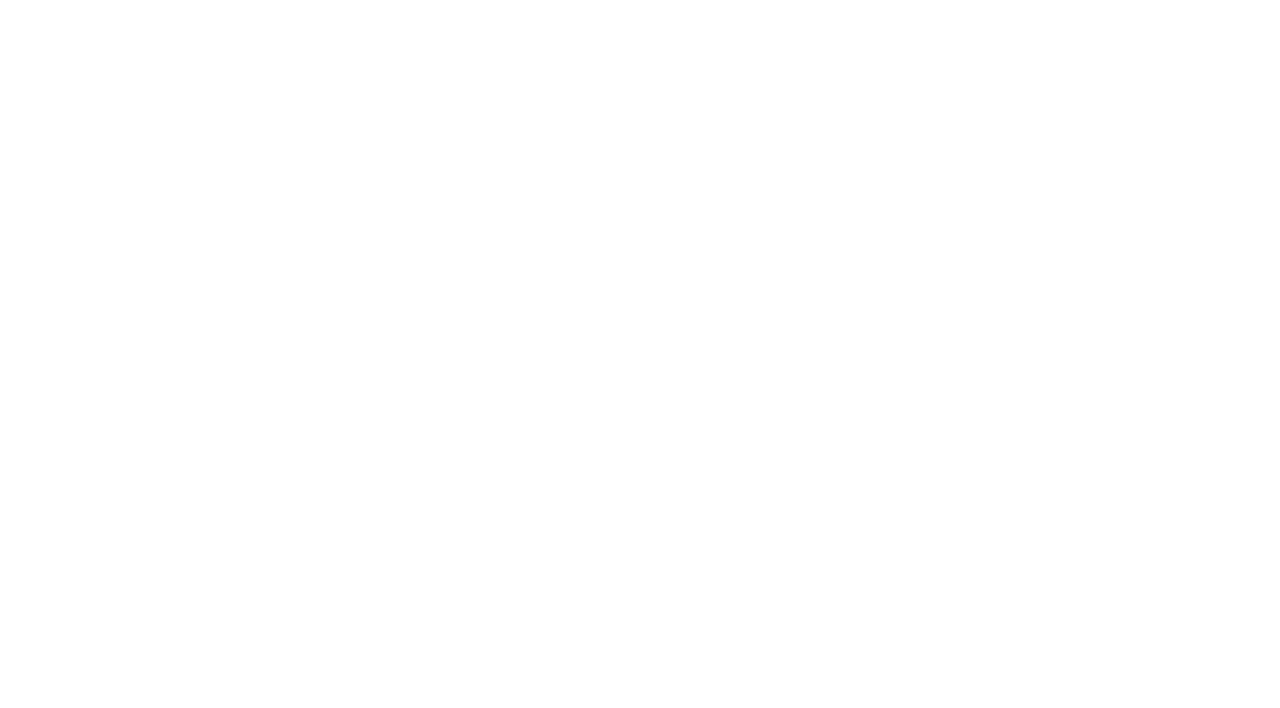
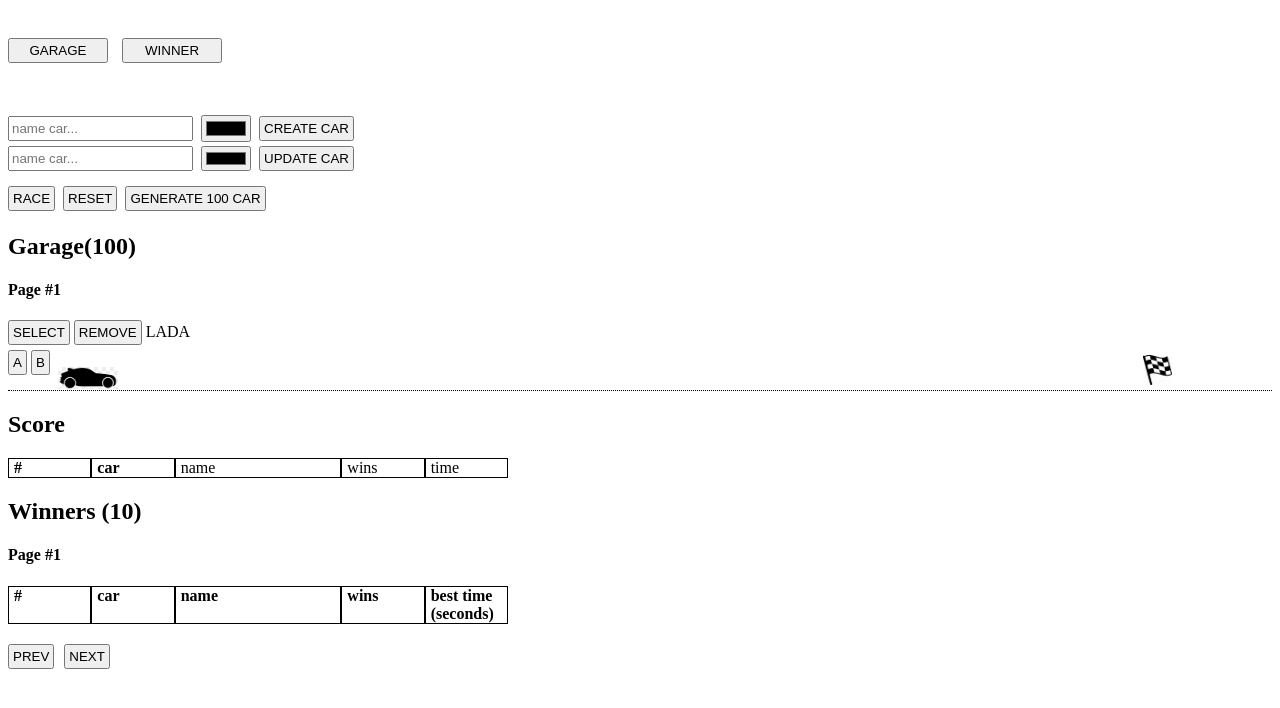
Before and after one commit to capapa/rss-async-race, a website built with webpack: page src/index.html in a window 1280 px wide. Built offline with nearby package versions, Linux system fonts and the light colour scheme; files whose address does not match are found by name.

Commit message:
feat: add layout

```diff
--- a/src/App.ts
+++ b/src/App.ts
@@ -1,7 +1,9 @@
+import Garage from "src/components/garage/Garage";
+import Winners from "src/components/winners/Winners";
+
 export default class App {
-
   constructor() {
-
+    //new Garage();
+    new Winners();
   }
-
 }
--- /dev/null
+++ b/src/components/garage/Garage.ts
@@ -0,0 +1,7 @@
+import GarageLayot from "src/components/garage/GarageLayout";
+
+export default class {
+  constructor() {
+    new GarageLayot();
+  }
+}
--- /dev/null
+++ b/src/components/winners/Winners.ts
@@ -0,0 +1,9 @@
+import WinnersLayout from "./WinnersLayout";
+
+export default class {
+  constructor() {
+    const layout = new WinnersLayout();
+
+    layout.addRowHeader();
+  }
+}
--- /dev/null
+++ b/src/components/winners/WinnersLayout.ts
@@ -0,0 +1,42 @@
+import { createHtmlElement } from "src/helpers";
+
+export default class {
+  private tableWinners: HTMLElement;
+  private title: HTMLElement;
+  private titlePage: HTMLElement;
+
+  constructor() {
+    const wrapper = createHtmlElement(document.body, "section", "winners");
+
+    this.title = createHtmlElement(wrapper, "h2", "", "Winners (10)");
+    this.titlePage = createHtmlElement(wrapper, "h4", "", "Page #1");
+    this.tableWinners = createHtmlElement(wrapper, "div", "table-winners");
+
+    const pagination = createHtmlElement(wrapper, "div", "pagination");
+
+    const prev = createHtmlElement(pagination, "button", "btn", "Prev");
+    prev.classList.add("btn-pagination");
+
+    const next = createHtmlElement(pagination, "button", "btn", "Next");
+    next.classList.add("btn-pagination");
+  }
+
+  setParams({ num, page }: { num: number; page: number }) {
+    this.title.textContent = `Winners (${num})`;
+    this.titlePage.textContent = `Page #${page}`;
+  }
+
+  public addRowHeader() {
+    ["#", "car", "name", "wins", "best time (seconds)"].forEach((name) => {
+      const itme = createHtmlElement(this.tableWinners, "div", "table-winners-header", name);
+
+      if (name === "wins") {
+      }
+
+      if (name === "time") {
+      }
+    });
+  }
+
+  public addRow(row: []) {}
+}
--- /dev/null
+++ b/src/helpers.ts
@@ -0,0 +1,21 @@
+export function createElement<T>(
+  parent: HTMLElement | null,
+  tagName: string,
+  className: string = "",
+  textContent: string = ""
+): T {
+  const node = document.createElement(tagName) as HTMLElement;
+  if (className) node.classList.add(className);
+  if (textContent) node.textContent = textContent;
+  if (parent) parent.append(node);
+  return node as T;
+}
+
+export function createHtmlElement(
+  parent: HTMLElement | null,
+  tagName: string,
+  className: string = "",
+  textContent: string = ""
+): HTMLElement {
+  return createElement<HTMLElement>(parent, tagName, className, textContent);
+}
--- a/src/index.html
+++ b/src/index.html
@@ -6,5 +6,54 @@
     <meta http-equiv="X-UA-Compatible" content="ie=edge" />
     <title>Css-selectors</title>
   </head>
-  <body></body>
+  <body>
+    <header>
+      <button class="btn btn-header">garage</button>
+      <button class="btn btn-header">winner</button>
+    </header>
+    <section class="form-car">
+      <div class="form-row">
+        <input type="text" class="form__input" placeholder="name car..." />
+        <input type="color" class="form__inpur__color" />
+        <button class="btn">Create car</button>
+      </div>
+      <div class="form-row">
+        <input type="text" class="form__input" placeholder="name car..." />
+        <input type="color" class="form__input__color" />
+        <button class="btn">Update car</button>
+      </div>
+      <div class="form-row">
+        <button class="btn">Race</button>
+        <button class="btn">Reset</button>
+        <button class="btn">Generate 100 car</button>
+      </div>
+    </section>
+    <section class="race">
+      <h2>Garage(100)</h2>
+      <h4>Page #1</h4>
+      <div class="track-container">
+        <div class="track__controls">
+          <button class="btn">Select</button>
+          <button class="btn">Remove</button>
+          <span class="track__name">LADA</span>
+        </div>
+        <div class="track">
+          <button class="btn">A</button>
+          <button class="btn">B</button>
+          <img class="track__car" src="dist/car.png" alt="car" />
+          <img class="track__finish" src="dist/finish.jpg" alt="finish" />
+        </div>
+      </div>
+    </section>
+    <section class="winners">
+      <h2>Score</h2>
+      <div class="table-winners">
+        <div class="table-winners-header">#</div>
+        <div class="table-winners-header">car</div>
+        <div>name</div>
+        <div>wins</div>
+        <div>time</div>
+      </div>
+    </section>
+  </body>
 </html>
--- a/src/scss/styles.scss
+++ b/src/scss/styles.scss
@@ -0,0 +1,69 @@
+.form-row {
+  display: flex;
+  align-items: center;
+  height: 30px;
+  gap: 0.5rem;
+
+  &:nth-child(2) {
+    margin-bottom: 10px;
+  }
+}
+
+.btn {
+  height: 25px;
+  padding: 3px;
+  text-transform: uppercase;
+
+  &-header {
+    width: 100px;
+    margin: 30px 10px 50px 0;
+  }
+
+  &-pagination {
+    margin: 20px 10px 0 0;
+  }
+}
+
+.form__input {
+  height: 19px;
+}
+
+.form__input__color {
+  height: 25px;
+}
+
+.table-winners {
+  display: grid;
+  grid-template-columns: 1fr 1fr 2fr 1fr 1fr;
+  width: 500px;
+
+  &-header {
+    font-weight: bold;
+  }
+
+  * {
+    border: 1px solid;
+    padding-left: 5px;
+  }
+}
+
+.track {
+  position: relative;
+  margin: 5px 0 5px 0;
+  height: 40px;
+  border-bottom: 1px dotted;
+
+  &__car {
+    position: absolute;
+    left: 50px;
+    bottom: 1px;
+    width: 60px;
+  }
+
+  &__finish {
+    position: absolute;
+    right: 100px;
+    bottom: 5px;
+    height: 30px;
+  }
+}
--- a/webpack.config.js
+++ b/webpack.config.js
@@ -2,6 +2,7 @@ const path = require("path");
 const { merge } = require("webpack-merge");
 const HtmlWebpackPlugin = require("html-webpack-plugin");
 const { CleanWebpackPlugin } = require("clean-webpack-plugin");
+const CopyPlugin = require("copy-webpack-plugin");
 
 const baseConfig = {
   entry: path.resolve(__dirname, "./src/index.ts"),
@@ -38,6 +39,9 @@ const baseConfig = {
       filename: "index.html",
     }),
     new CleanWebpackPlugin(),
+    new CopyPlugin({
+      patterns: [{ from: "assets", to: "dist" }],
+    }),
   ],
 };
 
```
Also changed, not shown: src/components/garage/FormLayout.ts (added, +32 -0 lines), src/components/garage/GarageLayout.ts (added, +7 -0 lines), assets/car.png (added), assets/finish.jpg (added).
